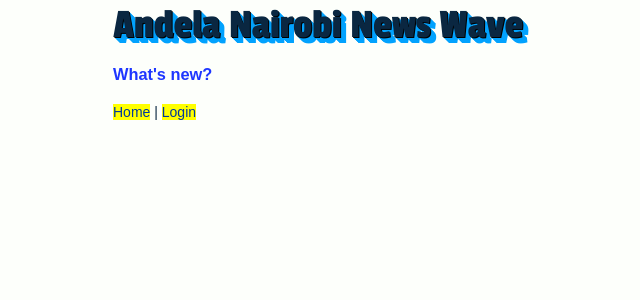
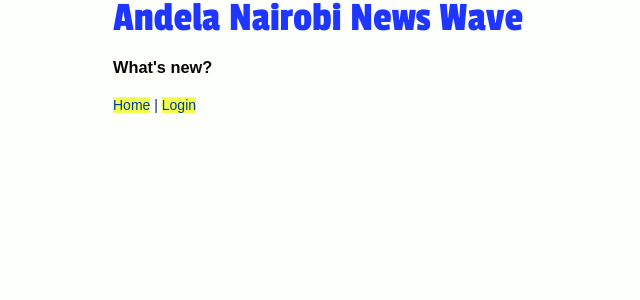
Before and after one commit to scott45/News-site, a Django app: page /home/ in a window 1280 px wide. Shown: the top 300 px of the page, without its empty margins (227-867 px from the left). Run offline with Django 3.2, Linux system fonts and the light colour scheme; data that the repository does not hold is empty.

Commit message:
solve css bugs

```diff
--- a/static/css/main.css
+++ b/static/css/main.css
@@ -26,20 +26,20 @@
 }
 
 h1 {
-    color: #0a2741;
+    color: #1e36ff;
     font-family: 'Passion One', cursive;
     font-weight: normal;
-    padding: 15px 0 0 0;
+    padding: 8px 0 0 0;
     font-size: 3em;
-    text-shadow: 1px 1px #000, 2px 2px #02a2fe, 3px 3px #02a2fe, 4px 4px #02a2fe, 5px 5px #02a2fe, 6px 6px #02a2fe;
+    /*text-shadow: 1px 1px #000, 2px 2px #fe2326, 3px 3px #fe343a, 4px 4px #02a2fe, 5px 5px #02a2fe, 6px 6px #02a2fe;*/
 }
 
 h3 {
-    color: #1e36ff;
+    color: #070406;
 }
 
 a {
-    background: #FFFF00;
+    background: #f2ff50;
     color: #00399C;
     text-decoration: none;
 }
```
